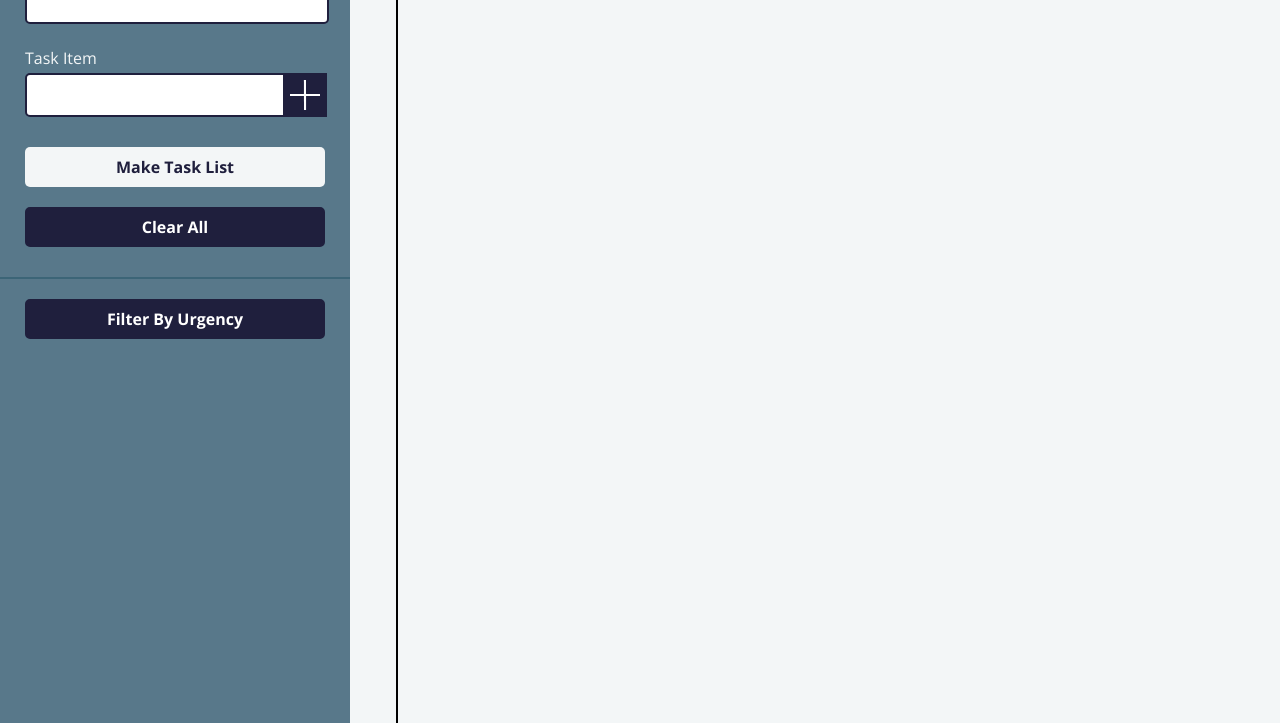
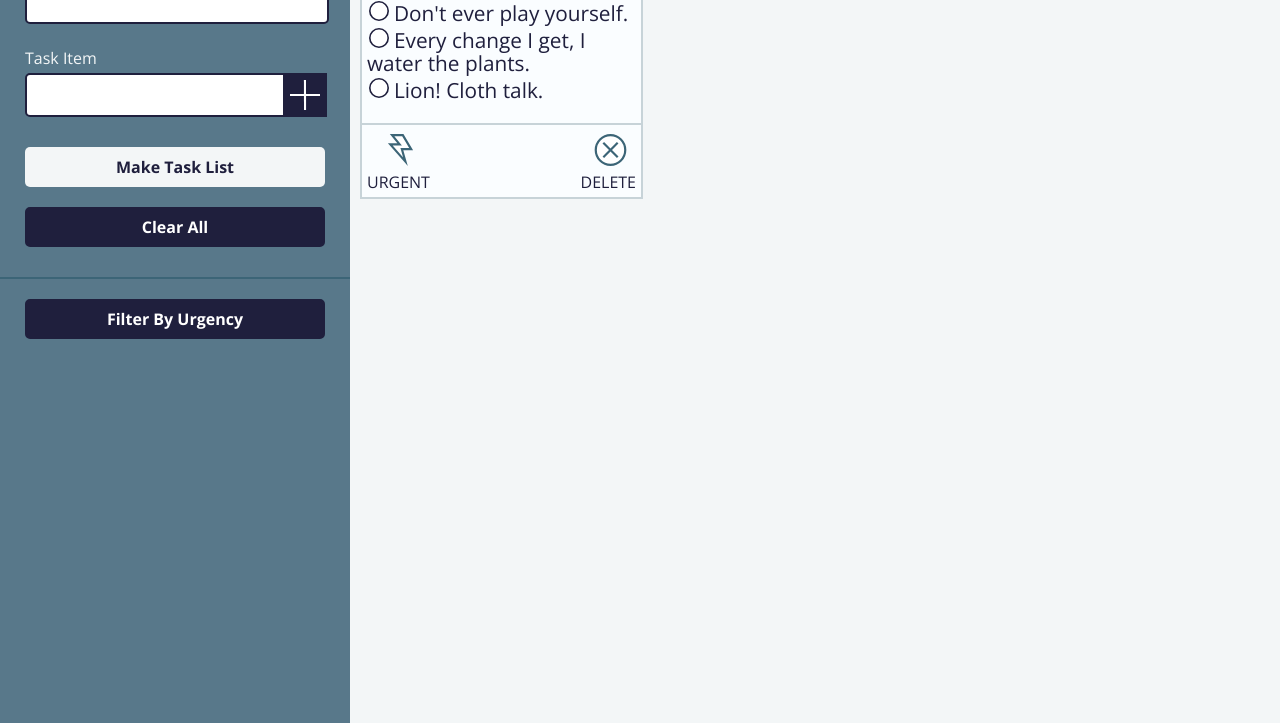
Before and after one commit to djavanm/CheckYoSelf, a plain HTML site: page index.html in a window 1280 px wide. Shown: the part 143-866 px from the top of the page. Drawn offline with nearby package versions, Linux system fonts and the light colour scheme.

Commit message:
Add card styling

```diff
--- a/index.html
+++ b/index.html
@@ -21,6 +21,7 @@
         </section>
     </nav>
   </header>
+  <div class='contain-shit'>
   <nav class="side__nav">
       <form class="side__form" id="top__form">
           <label class="side__label" for="side__input--title">Task Title</label>
@@ -39,18 +40,23 @@
           <h2 class="main__article--title">Task Title</h1>
       </header>
       <section class="main__article--body">
-        <ul class="main_article--task-list">
-          <li class="main__article--task"></li>
-          <li class="main__article--task"></li>
-          <li class="main__article--task"></li>
+        <ul class="main__article--task-list">
+          <li class="main__article--task">Don't ever play yourself.</li>
+          <li class="main__article--task">Every change I get, I water the plants.</li>
+          <li class="main__article--task">Lion! Cloth talk.</li>
         </ul>
+      </section>
         <footer class="main__article--footer">
-          <img class="main__article--urgency-icon" src="images/urgent.svg" alt="lightning icon to denote urgency">
-          <img class="main__article--delete-icon" src="images/delete.svg" alt="delete button">
+          <label class="main__urgency-label" for="main__article--urgency-icon">
+            <img class="main__article--urgency-icon" id="main__article--urgency-icon" src="images/urgent.svg" alt="lightning icon to denote urgency">
+          URGENT</label>
+          <label class="main__delete-label" for="main__article--delete-icon">
+            <img class="main__article--delete-icon" id="main__article--delete-icon"src="images/delete.svg" alt="delete button">
+          DELETE</label>
         </footer>
-      </section>
     </article>
   </main>
+  </div>
 </body>
 <script src="todo-list.js"></script>
 <script src="main.js"></script>
--- a/style.css
+++ b/style.css
@@ -133,33 +133,72 @@ input[type="button"]:disabled {
 
 /***********Main Section***********/
 
+.contain-shit {
+  display: flex;
+}
+
 .main {
   margin: 0px;
   background-color: #F3F6F7;
   height: 100vh;
+  width: 100vw;
 }
 
-article {
-    margin-left: 10px;
+.main__article--card {
+    margin: 10px;
     border: 2px solid black;
     width: 30%;
+    background-color: #FAFDFF;
+    color: #1F1F3D;
+    border: 2px solid #C7D3D8;
 }
 
-h2 {
+.main__article--title {
     margin: 0px;
-    padding: 0px;
+    padding: 10px;
+    border-bottom: 2px solid #C7D3D8;
 }
 
-ul {
+.main__article--body {
+  border-bottom: 2px solid #C7D3D8;
+  padding: 5px;
+  padding-bottom: 20px;
+}
+
+.main__article--task-list {
+    list-style: none;
     padding: 0px;
     margin: 0px;
+
 }
 
+.main__article--task {
+    font-size: 1.3em;
+}
+
+.main__article--task:before {
+  content: '';
+  display: inline-block;
+  height: 20px;
+  width: 20px;
+  margin-left: 2px;
+  margin-top: 2px;
+  background-size: 20px;
+  background-image: url(images/checkbox.svg);
+  background-repeat: no-repeat;
+  margin-right: 5px;
+}
+
+.main__urgency-label,
+.main__delete-label {
+display: flex;
+flex-direction: column;
+margin: 5px;
+}
 .main__article--urgency-icon {
     vertical-align: middle;
     height: 32px;
     padding: 7px;
-    background: #c7d3d8;
     margin-right: -4px;
     margin-top: -3px;
     border-radius: 5px 0px 0px 5px;
@@ -169,8 +208,21 @@ ul {
   vertical-align: middle;
   height: 32px;
   padding: 7px;
-    background: #c7d3d8;
   margin-right: -4px;
   margin-top: -3px;
   border-radius: 5px 0px 0px 5px;
 }
+
+.main__article--footer {
+  display: flex;
+  justify-content: space-between;
+}
+
+.main__article--card-urgent {
+  margin-left: 10px;
+  border: 2px solid black;
+  width: 30%;
+  background-color: #FFE89D;
+  color: #1F1F3D;
+  border: 2px solid #FFC30C;
+}
```
Lines whose indentation alone changed are shown as unchanged.
